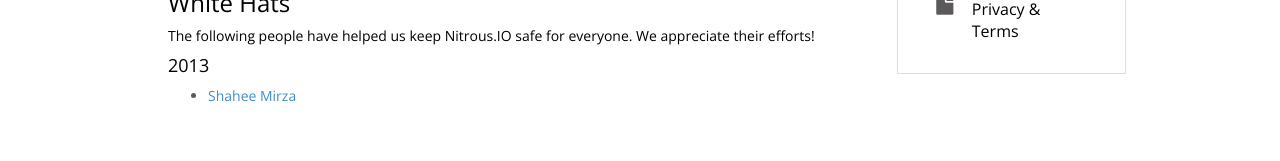
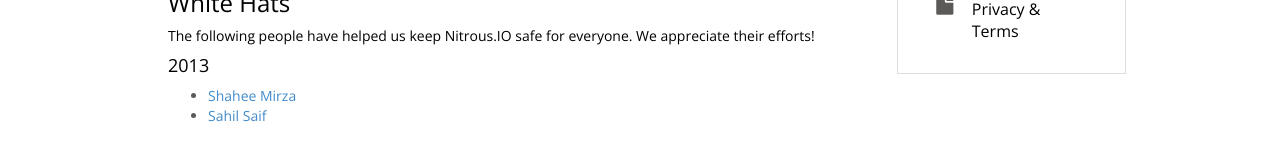
Before and after one commit to pkallberg/help.nitrous.io, a Jekyll site: the page built from _posts/2013-07-26-admin-security-response.md, in a window 1280 px wide. Shown: the part 552-713 px from the top of the page. Built offline with Jekyll 4.4.1, drawn with Linux system fonts in a browser that asks for light colours; comment, search, counter and statistics services are not loaded.

Commit message:
added Sahil Saif to Whitehats list

```diff
--- a/_posts/2013-07-26-admin-security-response.md
+++ b/_posts/2013-07-26-admin-security-response.md
@@ -24,3 +24,4 @@
 #### 2013
 
 * [Shahee Mirza](http://twitter.com/shaheemirza)
+* [Sahil Saif](http://www.facebook.com/bewithsahilsaif)
```
